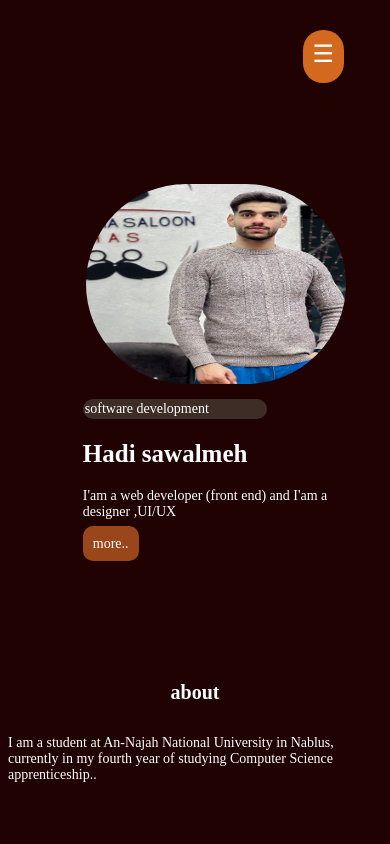
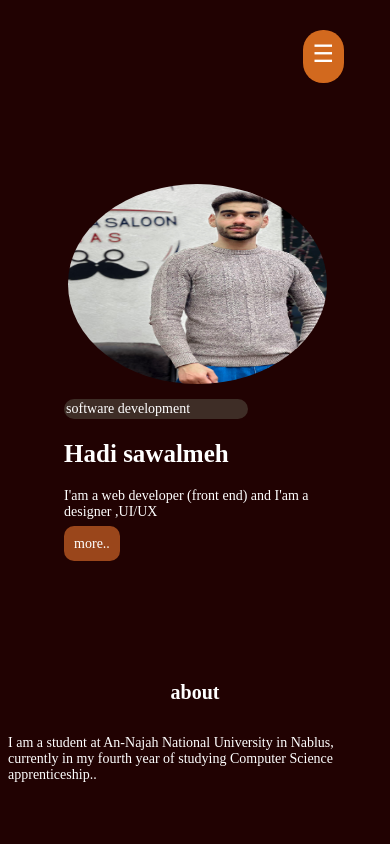
Before and after one commit to HadiSawalmah/profile1, a plain HTML site: page index.html in a window 390 px wide. Shown: the top 844 px of the page. Drawn offline with Linux system fonts and the light colour scheme.

Commit message:
Update responsive.css

```diff
--- a/static/css/responsive.css
+++ b/static/css/responsive.css
@@ -115,7 +115,7 @@
             display: grid;
             grid-template-columns: 1fr;
             width: 70%;
-            margin-left: 20%;
+            margin-left: 15%;
         }
         .text_card_new{
             font-size: 15px;
@@ -190,7 +190,7 @@
     .card-img-top{
         width: 100%;
         height: 200px;
-        border-radius: 100px;
+        border-radius: 100%;
     }
     .social-sharing a{
     display: grid;
```
